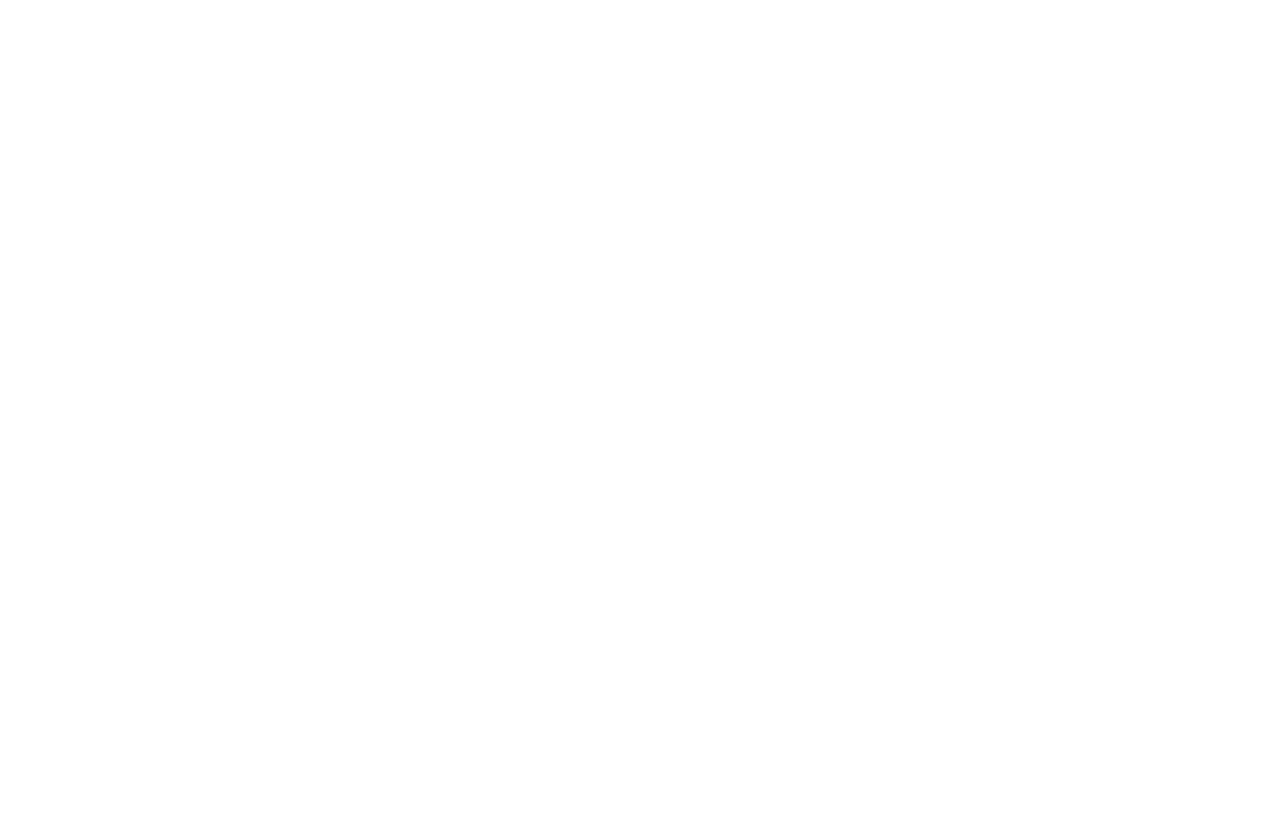
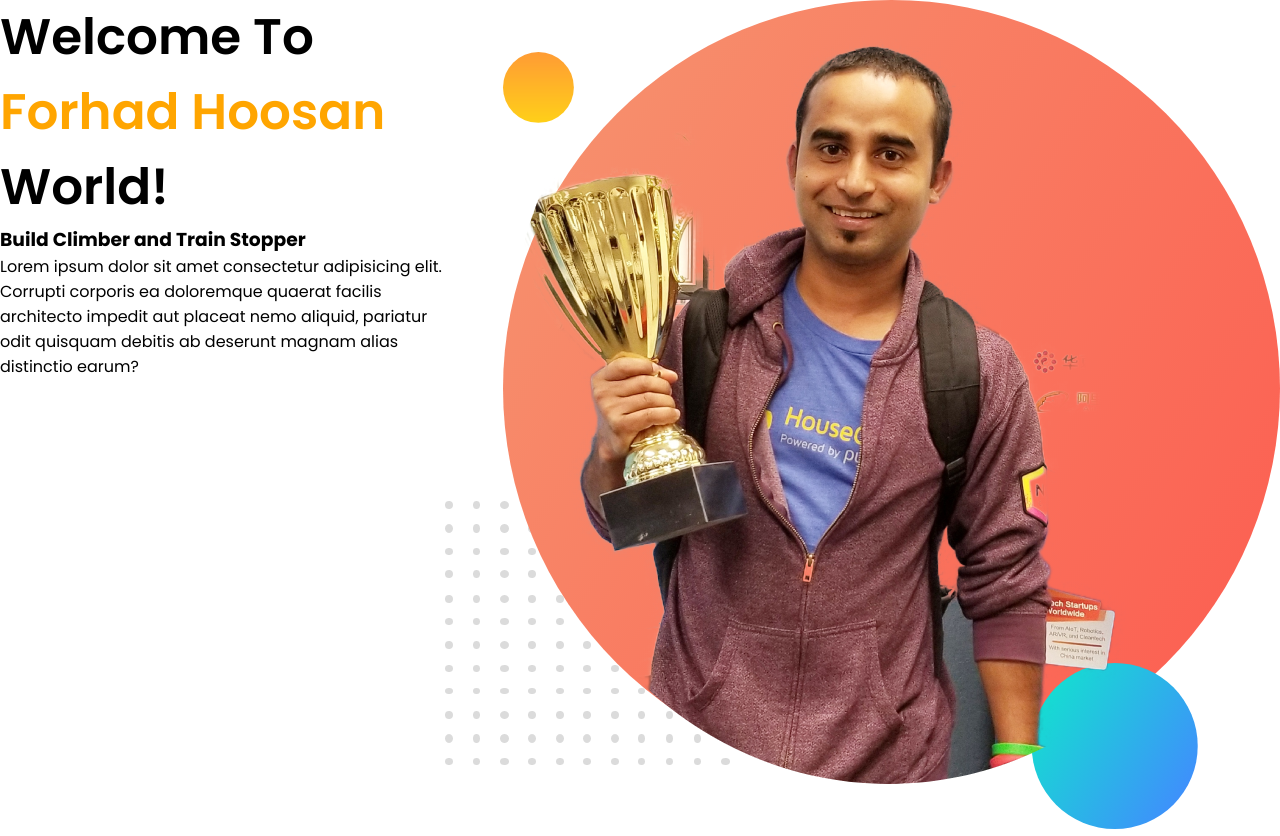
Before and after one commit to Forhad920/Developer-Portfolio, a plain HTML site: page index.html in a window 1280 px wide. Before the commit the page ends 800 px from the top, so only its background shows below. Drawn offline with Linux system fonts and the light colour scheme.

Commit message:
img and style commit

```diff
--- a/index.html
+++ b/index.html
@@ -6,11 +6,24 @@
     <meta http-equiv="X-UA-Compatible" content="IE=edge">
     <meta name="viewport" content="width=device-width, initial-scale=1.0">
     <link rel="stylesheet" href="style.css">
-    <title>Document</title>
+    <title>Deverloper Portfolio</title>
 </head>
 
 <body>
-
+    <section>
+        <div class="text-container">
+            <h1>Welcome To</h1>
+            <h1><span class="orange-color">Forhad Hoosan</span> World!</h1>
+            <h3>Build Climber and Train Stopper</h3>
+            <p>Lorem ipsum dolor sit amet consectetur adipisicing elit. Corrupti corporis ea doloremque quaerat facilis
+                architecto impedit aut placeat nemo aliquid, pariatur odit quisquam debitis ab deserunt magnam alias
+                distinctio
+                earum?</p>
+        </div>
+        <div class="img-conatainer">
+            <img src="./images/jhankar.png" alt="">
+        </div>
+    </section>
 </body>
 
 </html>
--- a/style.css
+++ b/style.css
@@ -0,0 +1,17 @@
+@import url("https://fonts.googleapis.com/css2?family=Poppins:wght@200;300;400;500;600;700;800;900&display=swap");
+* {
+  margin: 0;
+  padding: 0;
+  box-sizing: border-box;
+  font-family: "Poppins", sans-serif;
+}
+h1 {
+  font-size: 50px;
+  font-weight: 600;
+}
+section {
+  display: flex;
+}
+.orange-color {
+  color: orange;
+}
```
Also changed, not shown: images/dream-bg.png (added), images/exp-bg.png (added), images/jhankar.png (added), images/jhankar2.png (added), images/my-bg.png (added), images/my-bg2.png (added), images/top-banner.png (added).
